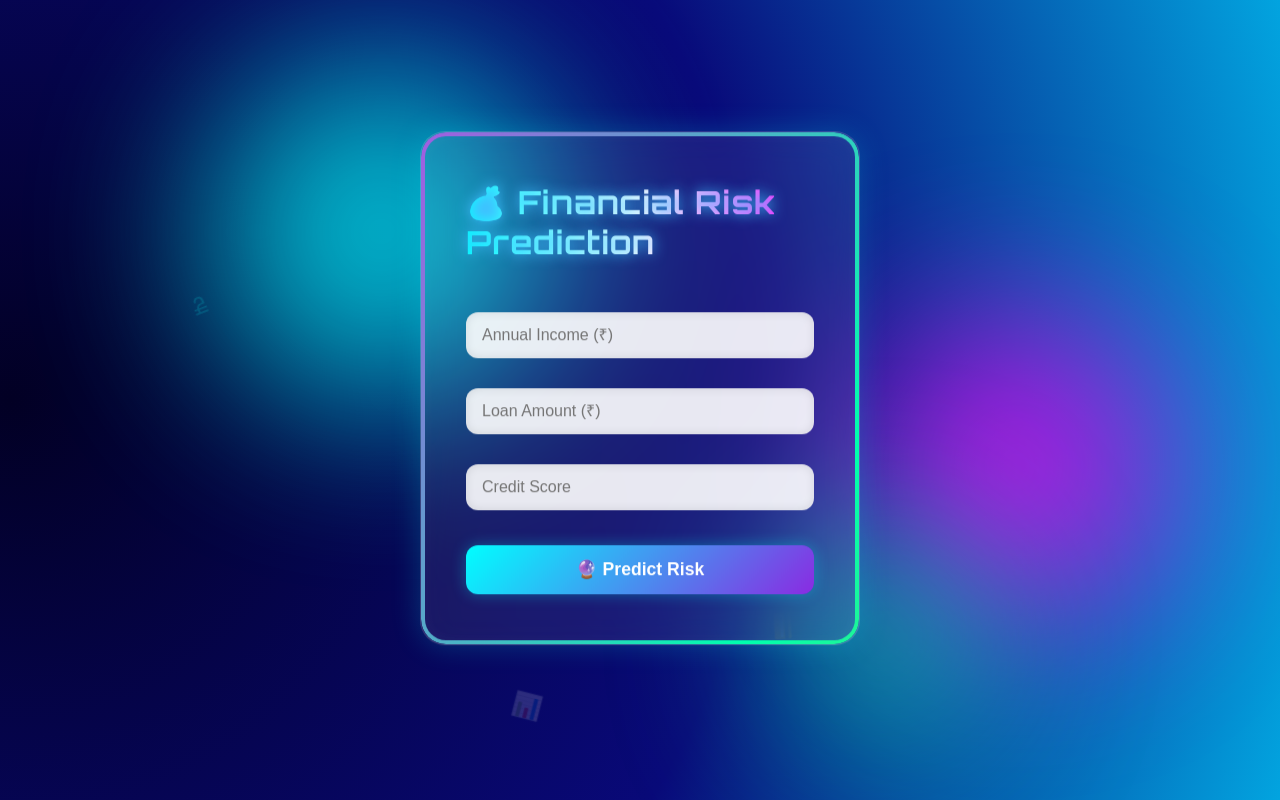
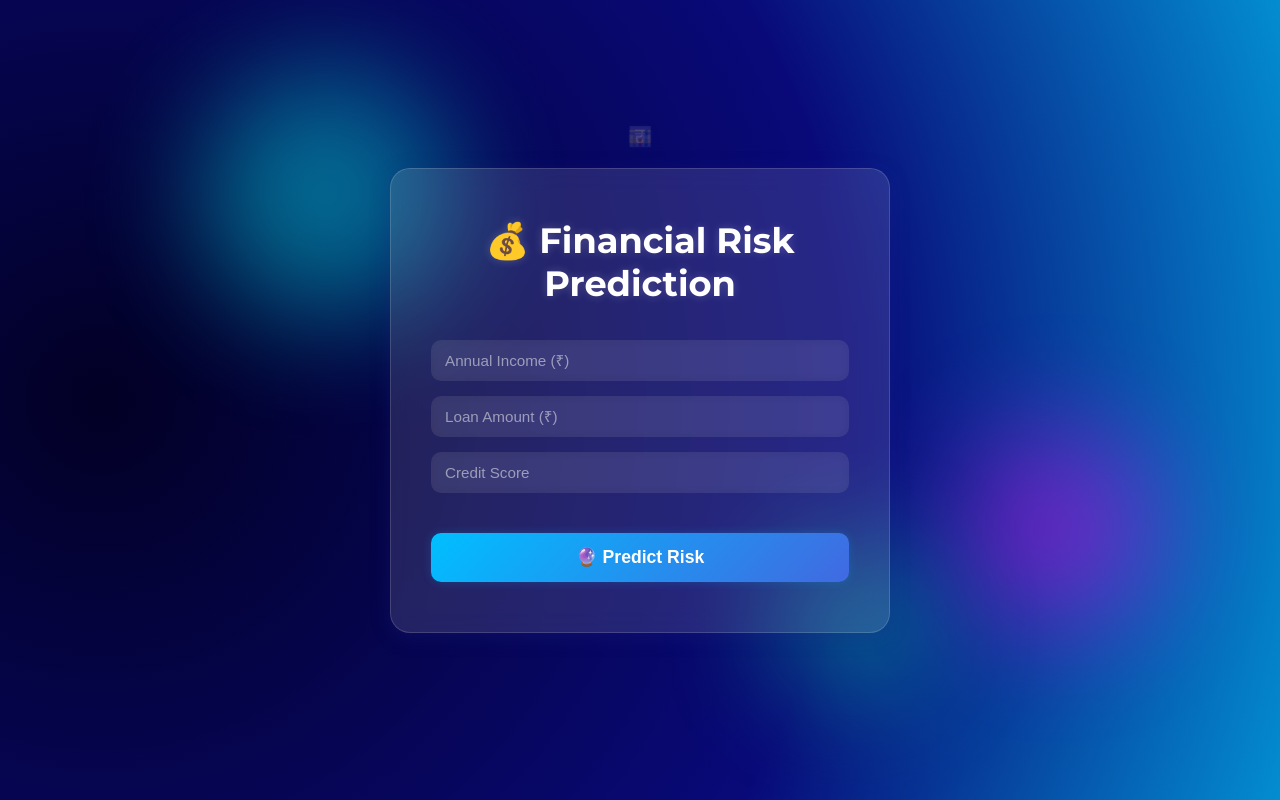
Before and after one commit to Sharonraj-Dev/financial_risk_project, a Django app: page / in a window 1280 px wide. Run offline with Django 4.2, Linux system fonts and the light colour scheme.

Commit message:
Updated home.html

```diff
--- a/risk_app/templates/risk_app/home.html
+++ b/risk_app/templates/risk_app/home.html
@@ -4,236 +4,196 @@
   <meta charset="UTF-8">
   <title>Financial Risk Prediction</title>
   <style>
-    @import url('https://fonts.googleapis.com/css2?family=Poppins:wght@300;400;600&family=Orbitron:wght@400;700&display=swap');
+    /* Import Fonts for Professional Look */
+    @import url('https://fonts.googleapis.com/css2?family=Poppins:wght@300;400;500;600;700&family=Montserrat:wght@400;500;600;700&display=swap');
 
+    /* Reset and Base Styles */
     * {
       box-sizing: border-box;
       margin: 0;
       padding: 0;
+      transition: all 0.3s ease;
     }
 
-    /* 🌌 Base background */
+    /* Enhanced Base Background */
     body {
       font-family: 'Poppins', sans-serif;
-      height: 100vh;
-      overflow: hidden;
+      min-height: 100vh;
+      overflow-y: auto;
+      overflow-x: hidden;
       display: flex;
       justify-content: center;
       align-items: center;
       position: relative;
-      background: radial-gradient(circle at center, #020024, #090979, #00d4ff);
+      background: radial-gradient(circle at center, #020024, #090979, #00d4ff),
+                  linear-gradient(45deg, #0f0c29, #302b63, #24243e);
       background-size: 200% 200%;
-      animation: backgroundShift 15s ease infinite;
+      animation: backgroundShift 20s ease infinite;
       color: #fff;
+      padding: 50px 20px;
     }
 
+    /* Background Animation Keyframes */
     @keyframes backgroundShift {
       0% { background-position: 0% 50%; }
       50% { background-position: 100% 50%; }
       100% { background-position: 0% 50%; }
     }
 
-    /* 🌠 Floating glowing orbs */
+    /* Floating Glowing Orbs */
     .orb {
       position: absolute;
       border-radius: 50%;
-      filter: blur(90px);
-      opacity: 0.5;
-      animation: orbFloat 12s ease-in-out infinite alternate;
-      pointer-events: none; /* 💥 Important fix */
+      filter: blur(60px);
+      opacity: 0.3;
+      animation: orbFloat 15s ease-in-out infinite alternate;
+      pointer-events: none;
     }
 
-    .orb:nth-child(1) { width: 350px; height: 350px; top: 10%; left: 15%; background: #00ffff; }
-    .orb:nth-child(2) { width: 300px; height: 300px; bottom: 20%; right: 10%; background: #ff00ff; }
-    .orb:nth-child(3) { width: 200px; height: 200px; top: 70%; left: 60%; background: #00ffae; }
+    .orb:nth-child(1) { width: 250px; height: 250px; top: 10%; left: 15%; background: #00ffff; }
+    .orb:nth-child(2) { width: 200px; height: 200px; bottom: 20%; right: 10%; background: #ff00ff; }
+    .orb:nth-child(3) { width: 150px; height: 150px; top: 70%; left: 60%; background: #00ffae; }
 
+    /* Orb Float Animation */
     @keyframes orbFloat {
-      0% { transform: translateY(0) translateX(0); opacity: 0.5; }
-      100% { transform: translateY(-40px) translateX(25px); opacity: 0.9; }
+      0% { transform: translateY(0) translateX(0); opacity: 0.3; }
+      100% { transform: translateY(-30px) translateX(20px); opacity: 0.6; }
     }
 
-    /* 💫 Floating currency symbols */
+    /* Floating Currency Symbols */
     .symbol {
       position: absolute;
-      font-size: 1.5rem;
-      opacity: 0.15;
-      animation: drift 15s linear infinite;
-      pointer-events: none; /* 💥 Fix for blocking clicks */
+      font-size: 1.2rem;
+      opacity: 0.1;
+      animation: drift 20s linear infinite;
+      pointer-events: none;
+      text-shadow: 0 0 5px rgba(255, 255, 255, 0.3);
     }
 
     @keyframes drift {
-      from { transform: translateY(0) rotate(0deg); }
-      to { transform: translateY(-800px) rotate(360deg); }
+      from { transform: translateY(0); }
+      to { transform: translateY(-800px); }
     }
 
-    .symbol:nth-child(4) { top: 80%; left: 15%; animation-delay: 0s; color: #00ffff; }
-    .symbol:nth-child(5) { top: 100%; left: 60%; animation-delay: 3s; color: #ff00ff; }
-    .symbol:nth-child(6) { top: 90%; left: 40%; animation-delay: 6s; color: #ffcc00; }
+    /* Nth-child selectors account for the preceding orb divs */
+    .symbol:nth-of-type(1) { top: 80%; left: 15%; animation-delay: 0s; color: #00ffff; }
+    .symbol:nth-of-type(2) { top: 100%; left: 60%; animation-delay: 4s; color: #ff00ff; }
+    .symbol:nth-of-type(3) { top: 90%; left: 40%; animation-delay: 8s; color: #ffcc00; }
 
-    /* 💎 Glassmorphic form */
+
+    /* Glassmorphic Form */
     form {
       position: relative;
       z-index: 10;
-      width: 440px;
-      padding: 50px 45px;
-      background: rgba(255, 255, 255, 0.08);
-      border-radius: 25px;
-      backdrop-filter: blur(18px);
-      -webkit-backdrop-filter: blur(18px);
+      width: 100%;
+      max-width: 500px;
+      padding: 50px 40px;
+      background: rgba(255, 255, 255, 0.12);
+      border-radius: 20px;
+      backdrop-filter: blur(15px);
+      -webkit-backdrop-filter: blur(15px);
       border: 1px solid rgba(255, 255, 255, 0.15);
-      box-shadow: 0 0 30px rgba(0,255,255,0.2), inset 0 0 20px rgba(255,255,255,0.05);
-      animation: fadeIn 1.5s ease, floaty 5s ease-in-out infinite alternate;
-      overflow: hidden;
+      box-shadow: 0 4px 20px rgba(31, 38, 135, 0.25);
+      animation: fadeIn 1s ease;
+      display: flex;
+      flex-direction: column;
+      gap: 15px;
     }
 
+    /* Form Animation Keyframes */
     @keyframes fadeIn {
       from { opacity: 0; transform: translateY(30px); }
       to { opacity: 1; transform: translateY(0); }
     }
 
-    @keyframes floaty {
-      0% { transform: translateY(0); }
-      100% { transform: translateY(-15px); }
+    /* Title */
+    h2 {
+      font-family: 'Montserrat', sans-serif;
+      font-size: 2.2em;
+      margin-bottom: 20px;
+      color: #ffffff;
+      text-shadow: 0 0 10px rgba(255,255,255,0.2);
+      text-align: center;
     }
 
-    /* 💫 Animated shimmer border */
-    form::after {
-      content: "";
-      position: absolute;
-      inset: 0;
-      border-radius: 25px;
-      border: 2px solid transparent;
-      background: linear-gradient(120deg, #00ffff, #ff00ff, #00ffae, #ffae00);
-      background-size: 400% 400%;
-      animation: borderMove 10s linear infinite;
-      mask: linear-gradient(#fff 0 0) content-box, linear-gradient(#fff 0 0);
-      -webkit-mask-composite: xor;
-      mask-composite: exclude;
-      padding: 2px;
-      z-index: 0;
-      pointer-events: none; /* 💥 Fix */
+    /* Result Text */
+    h3 {
+      margin-top: 15px;
+      padding: 15px;
+      border-radius: 10px;
+      background: rgba(0, 0, 0, 0.2);
+      text-align: center;
+      font-weight: 500;
     }
 
-    @keyframes borderMove {
-      0% { background-position: 0% 50%; }
-      50% { background-position: 100% 50%; }
-      100% { background-position: 0% 50%; }
-    }
-
-    /* 🪙 Title */
-    h2 {
-      font-family: 'Orbitron', sans-serif;
-      font-size: 2em;
-      margin-bottom: 35px;
-      background: linear-gradient(90deg, #00ffff, #ffffff, #ff00ff);
-      -webkit-background-clip: text;
-      -webkit-text-fill-color: transparent;
-      letter-spacing: 1px;
-      text-shadow: 0 0 25px rgba(0,255,255,0.4);
-      animation: titleGlow 4s ease-in-out infinite alternate;
-    }
-
-    @keyframes titleGlow {
-      0% { text-shadow: 0 0 10px #00ffff; }
-      100% { text-shadow: 0 0 25px #ff00ff; }
-    }
-
-    /* 🧩 Inputs */
+    /* Input Fields */
     input {
-    width: 100%;
-    padding: 14px 16px;
-    margin: 15px 0;
-    border: none;
-    border-radius: 12px;
-    font-size: 1em;
-    background: rgba(255, 255, 255, 0.9);
-    transition: all 0.4s ease;
-    box-shadow: inset 0 0 10px rgba(0,0,0,0.1);
-    color: #333;
-    position: relative;
-    z-index: 2;
+      width: 100%;
+      padding: 12px 14px;
+      border: none;
+      border-radius: 10px;
+      font-size: 0.95em;
+      background: rgba(255, 255, 255, 0.1);
+      box-shadow: inset 0 0 8px rgba(0,0,0,0.08);
+      color: #fff;
     }
 
     input:focus {
-      transform: scale(1.04);
-      background: #fff;
-      box-shadow: 0 0 15px #00ffff, 0 0 30px rgba(255,255,255,0.3);
+      background: rgba(255, 255, 255, 0.15);
+      box-shadow: 0 0 10px rgba(255,255,255,0.2);
+      outline: none;
     }
 
-    /* 🚀 Button */
+    input::placeholder {
+      color: rgba(255, 255, 255, 0.5);
+    }
+
+    /* Button Styles */
     button {
       width: 100%;
       padding: 14px;
-      margin-top: 20px;
-      background: linear-gradient(135deg, #00ffff, #8a2be2);
+      margin-top: 25px;
+      background: linear-gradient(135deg, #00bfff, #4169e1);
       color: #fff;
       border: none;
-      border-radius: 12px;
+      border-radius: 10px;
       font-size: 1.1em;
       font-weight: 600;
       cursor: pointer;
-      box-shadow: 0 0 15px rgba(0,255,255,0.3);
-      position: relative;
-      overflow: hidden;
-      transition: all 0.4s ease;
-      z-index: 2;
-    }
-
-    button::before {
-      content: "";
-      position: absolute;
-      top: 0;
-      left: -100%;
-      width: 100%;
-      height: 100%;
-      background: linear-gradient(120deg, transparent, rgba(255,255,255,0.5), transparent);
-      transition: 0.6s;
-    }
-
-    button:hover::before {
-      left: 100%;
+      box-shadow: 0 0 10px rgba(0,191,255,0.2);
+      transition: all 0.3s ease;
     }
 
     button:hover {
-      transform: scale(1.06);
-      background: linear-gradient(135deg, #ff00ff, #00ffff);
-      box-shadow: 0 0 40px rgba(0,255,255,0.6), 0 0 80px rgba(255,0,255,0.3);
+      transform: scale(1.03);
+      background: linear-gradient(135deg, #4169e1, #00bfff);
+      box-shadow: 0 0 20px rgba(0,191,255,0.4);
     }
 
-    /* 💫 Result box */
-    h3 {
-      margin-top: 35px;
-      padding: 16px;
-      border-radius: 15px;
-      background: rgba(255,255,255,0.1);
-      box-shadow: inset 0 0 15px rgba(255,255,255,0.2);
-      animation: fadeIn 1.5s ease;
-      backdrop-filter: blur(8px);
-      font-weight: 500;
-    }
-
+    /* Media Queries for Responsiveness */
     @media (max-width: 480px) {
       form {
-        width: 85%;
+        width: 90%;
         padding: 35px 25px;
       }
-      h2 { font-size: 1.6em; }
+      h2 { font-size: 1.8em; }
+      input, button { font-size: 0.9em; padding: 12px 14px; }
     }
   </style>
 </head>
 
 <body>
-  <!-- 🌌 Background Orbs -->
+  <!-- Background Orbs -->
   <div class="orb"></div>
   <div class="orb"></div>
   <div class="orb"></div>
 
-  <!-- ✨ Floating Symbols -->
+  <!-- Floating Symbols -->
   <div class="symbol">₹</div>
   <div class="symbol">💳</div>
   <div class="symbol">📊</div>
 
-  <!-- 💰 Main Form -->
+  <!-- Main Form -->
   <form method="POST">
     {% csrf_token %}
     <h2>💰 Financial Risk Prediction</h2>
```
